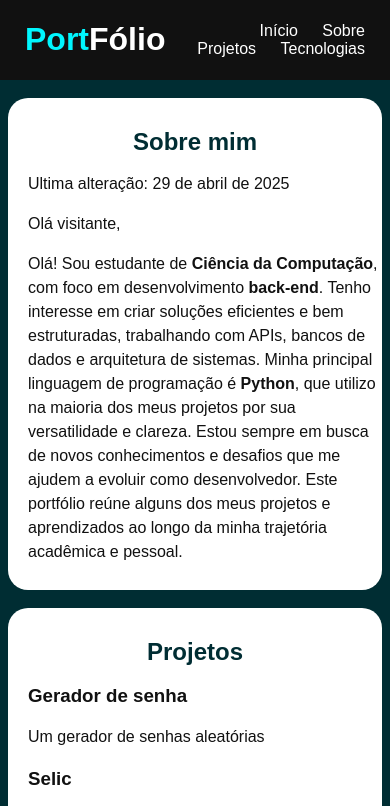
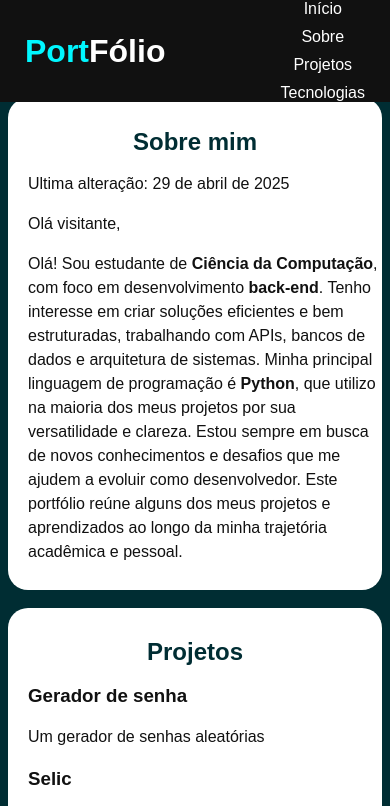
Before and after one commit to decknho/Web, a plain HTML site: page index.html in a window 390 px wide. Shown: the top 806 px of the page. Drawn offline with Linux system fonts and the light colour scheme.

Commit message:
Adiciona responsividade ao menu de navegação para telas menores

```diff
--- a/style.css
+++ b/style.css
@@ -30,6 +30,14 @@ h2 {
 
 nav {
     gap: 10px;
+    display: flex;
+    flex-direction: row;
+    justify-content: center;
+
+    @media (max-width: 768px) {
+        flex-direction: column;
+        align-items: center;
+    }
 } a {
     text-decoration: none;
     color: #fff;
```
